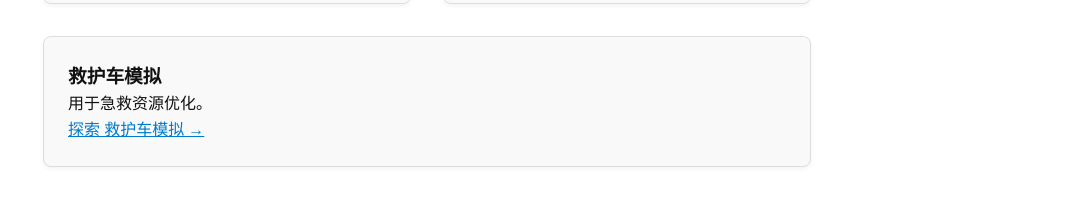
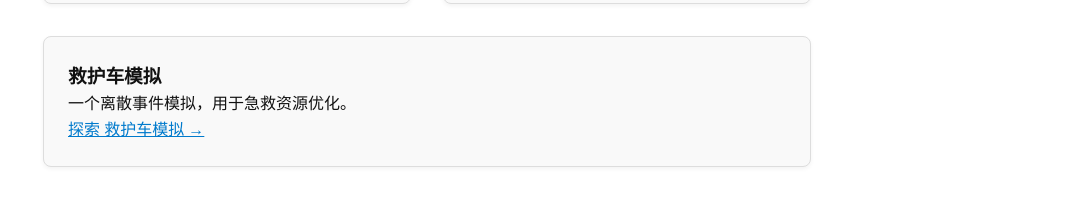
Before and after one commit to lzha174/flow_house_demo, a plain HTML site: page index_zh.html in a window 1280 px wide. Shown: the part 507-712 px from the top of the page, without its empty margins (213-1280 px from the left). Drawn offline with nearby package versions, Linux system fonts and the light colour scheme; a script that the page names is missing.

Commit message:
Revert "f"
This reverts commit 88eb3d17a51a89d5d480b4544d5aeb57548b0ac8.

```diff
--- a/index_zh.html
+++ b/index_zh.html
@@ -150,7 +150,7 @@
       </div>
       <div class="project-card">
         <h3>救护车模拟</h3>
-        <p>用于急救资源优化。</p>
+        <p>一个离散事件模拟，用于急救资源优化。</p>
         <a href="amb_sim_zh.html">探索 救护车模拟 →</a>
       </div>
     </div>
```
